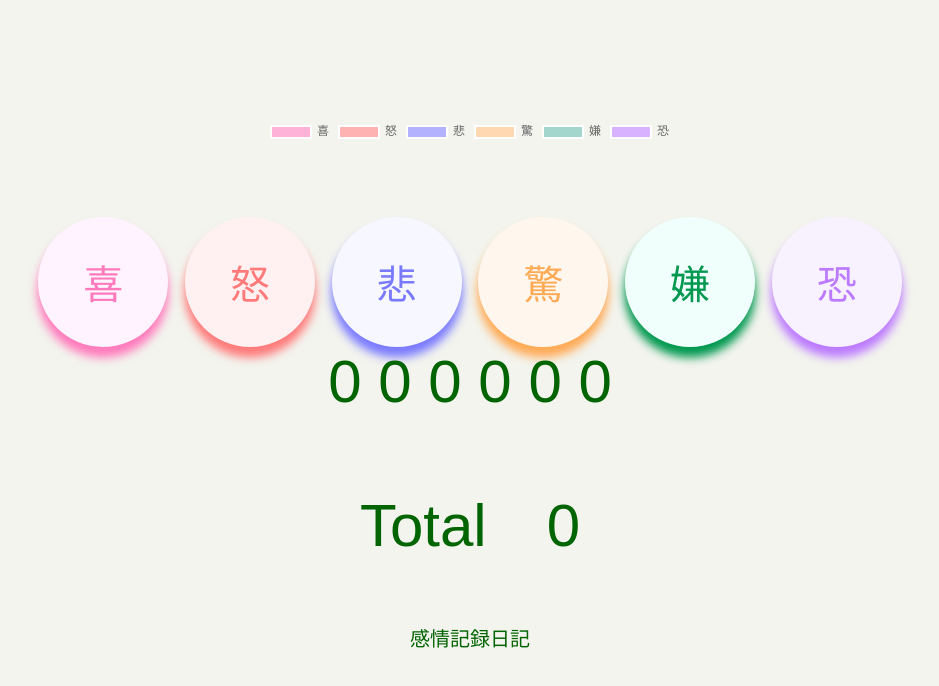
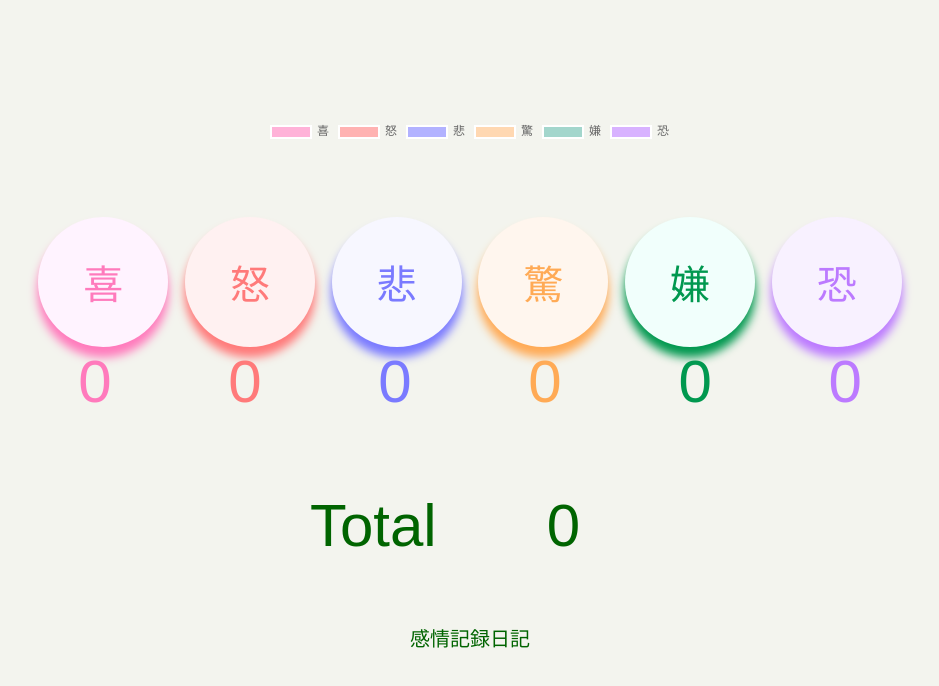
Before and after one commit to Nemumi3HinaUGOK/EmotionDiary, a plain HTML site: page index.html in a window 1280 px wide. Shown: the part 780-1466 px from the top of the page, without its empty margins (170-1109 px from the left). After the commit the page ends 1432 px from the top, so only its background shows below. Drawn offline with nearby package versions, Linux system fonts and the light colour scheme; a web font is replaced by a local one.

Commit message:
Update stylesheet.css

```diff
--- a/css/stylesheet.css
+++ b/css/stylesheet.css
@@ -5,7 +5,7 @@ font-size: 60px;
 
   body {
       width: 1080px;
-      height: 1920px;
+      height: 1420px;
       margin:0 auto;
     user-select: none;
     color: darkgreen;
@@ -28,6 +28,10 @@ margin: auto;
     box-shadow: 0 10px 10px 0.5px;
     font-size: 40px;
   }
+
+span{
+  padding: 50px;
+}
 
   #button1{
     color: #ff7abc;
@@ -59,6 +63,30 @@ margin: auto;
     background-color: #f8f1ff;
   }
 
+    #count1 {
+      color: #ff7abc;
+    }
+
+    #count2 {
+      color: #ff7a7a;
+    }
+
+    #count3 {
+      color: #7a7aff;
+    }
+
+    #count4 {
+      color: #ffaa55;
+    }
+
+    #count5 {
+      color: #00984f;
+    }
+
+    #count6 {
+      color: #bc7aff;
+    }
+
   header{
     font-size:40%;
   }
```
